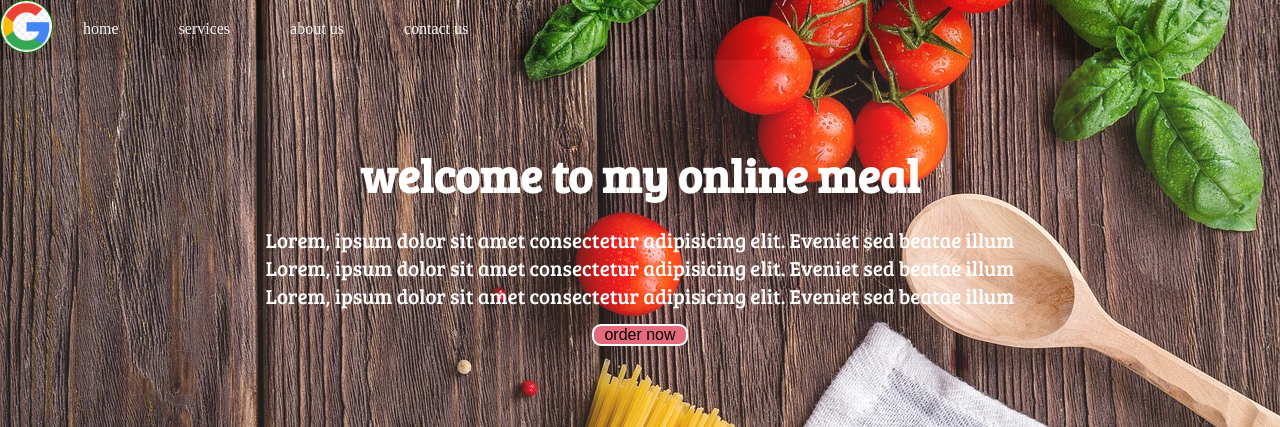
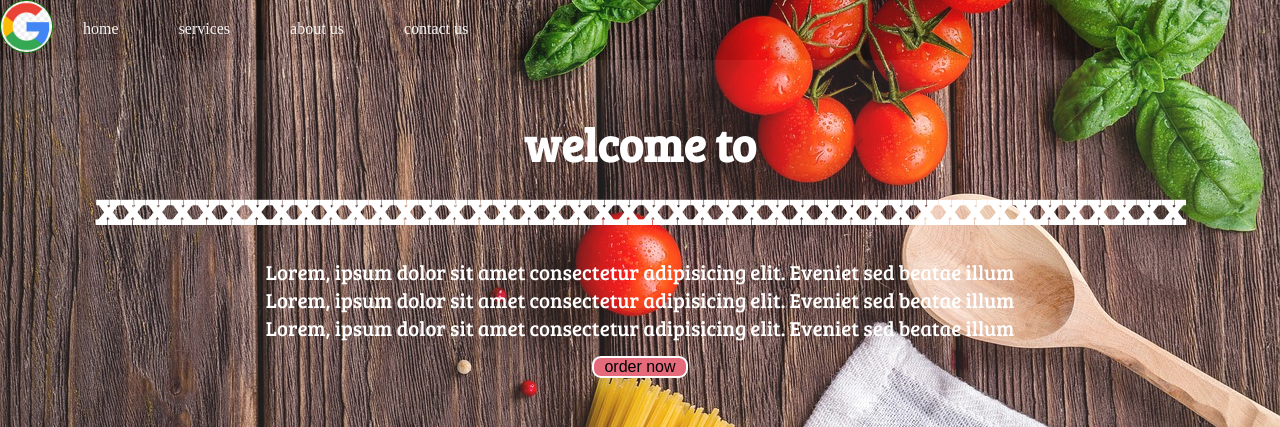
Before and after one commit to robinvatshr08/helo, a plain HTML site: page index.html in a window 1280 px wide. Shown: the top 427 px of the page. Drawn offline with Linux system fonts and the light colour scheme; a web font is replaced by a local one.

Commit message:
Update index.html

```diff
--- a/index.html
+++ b/index.html
@@ -27,7 +27,7 @@
    </nav>
    <section id="home">
     <h1 class="h-primary">
-        welcome to my online meal
+        welcome to xxxxxxxxxxxxxxxxxxxxxxxxxxxxxxxxxxxxxxxxxxxx
     </h1>
     <p>
         Lorem, ipsum dolor sit amet consectetur adipisicing elit. Eveniet sed beatae illum
```
